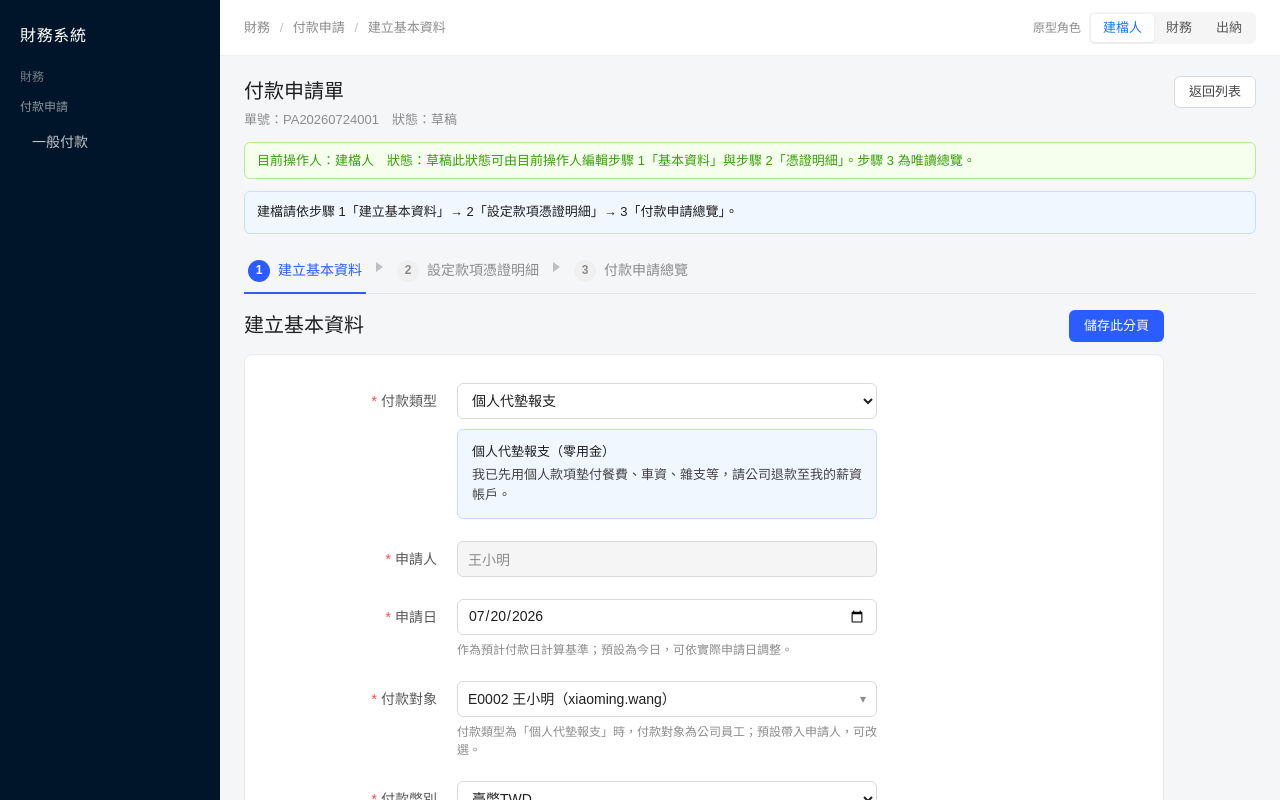
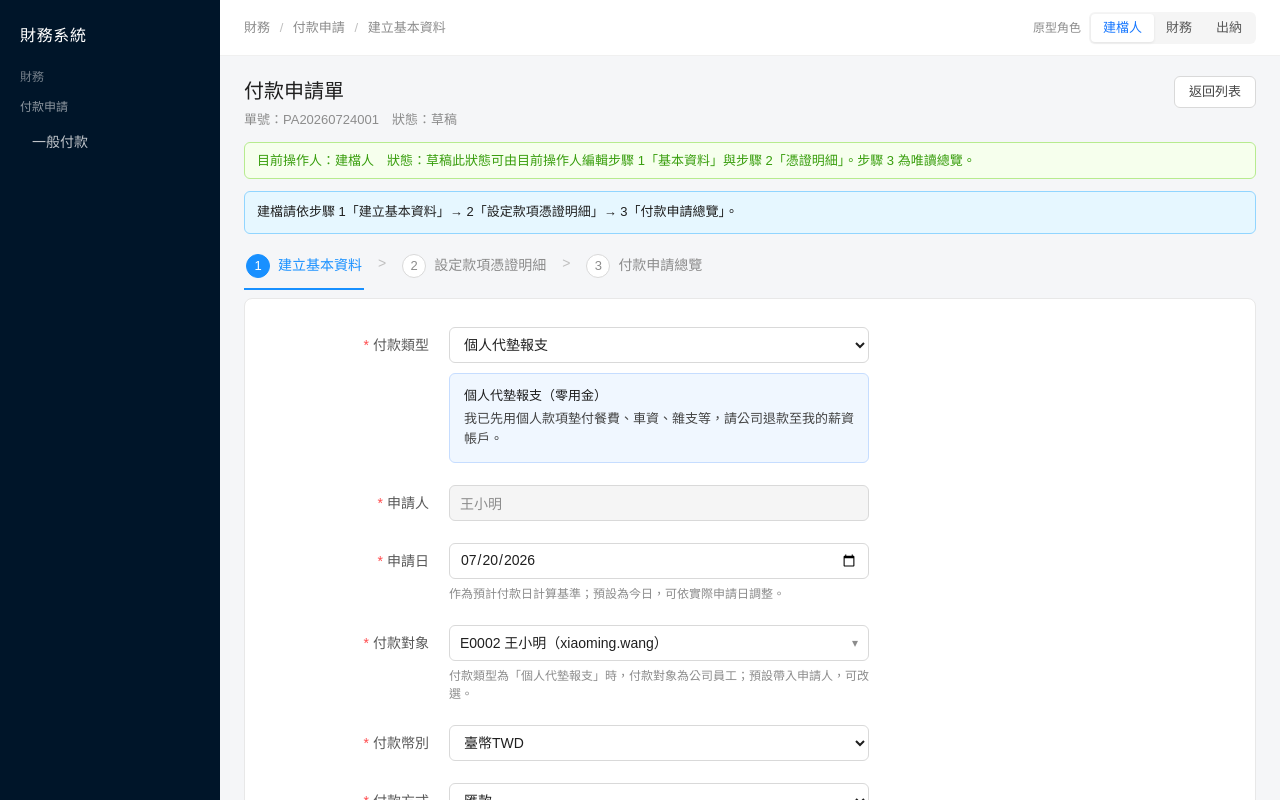
Before and after one commit to abc310144-bit/Payment-application, a React (Vite) app: page /applications/1/overview in a window 1280 px wide. Shown: the top 800 px of the page. Built offline with nearby package versions, Linux system fonts and the light colour scheme.

Commit message:
Align payment wizard UI with UrMart-style stepper and bottom-right actions.
Use hollow/active blue step circles, chevron separators, Ant blue primary, and white content panels.

Co-authored-by: Cursor <cursoragent@cursor.com>

```diff
--- a/src/components/ApplicationStepper.css
+++ b/src/components/ApplicationStepper.css
@@ -1,53 +1,59 @@
 .app-stepper {
   display: flex;
   flex-wrap: wrap;
-  align-items: center;
-  gap: 4px 0;
-  margin-bottom: 16px;
-  padding: 4px 0 12px;
-  border-bottom: 1px solid #e8e8e8;
+  align-items: flex-end;
+  gap: 0;
+  margin: 0 0 8px;
+  padding: 0 0 0;
+  border-bottom: none;
 }
 
 .app-step-wrap {
   display: flex;
-  align-items: center;
+  align-items: flex-end;
 }
 
 .app-step-sep {
-  display: inline-block;
-  width: 0;
-  height: 0;
-  margin: 0 10px;
-  border-top: 5px solid transparent;
-  border-bottom: 5px solid transparent;
-  border-left: 7px solid #bfbfbf;
+  display: inline-flex;
+  align-items: center;
+  align-self: center;
+  margin: 0 14px 10px;
+  color: #bfbfbf;
+  font-size: 14px;
+  line-height: 1;
+  user-select: none;
 }
 
 .app-step {
   display: inline-flex;
   align-items: center;
   gap: 8px;
-  padding: 6px 4px 10px;
+  padding: 8px 2px 10px;
   border-bottom: 2px solid transparent;
-  margin-bottom: -13px;
   color: #8c8c8c;
   text-decoration: none;
   font-size: 14px;
   line-height: 1.4;
+  font-weight: 400;
 }
 
 a.app-step:hover {
-  color: #2b5cff;
+  color: #1890ff;
+}
+
+a.app-step:hover .app-step-index {
+  border-color: #1890ff;
+  color: #1890ff;
 }
 
 .app-step.is-active {
-  color: #2b5cff;
-  font-weight: 600;
-  border-bottom-color: #2b5cff;
+  color: #1890ff;
+  font-weight: 500;
+  border-bottom-color: #1890ff;
 }
 
 .app-step.is-locked {
-  opacity: 0.55;
+  opacity: 0.7;
   cursor: default;
 }
 
@@ -55,23 +61,35 @@ a.app-step:hover {
   display: inline-flex;
   align-items: center;
   justify-content: center;
-  width: 22px;
-  height: 22px;
+  width: 24px;
+  height: 24px;
   border-radius: 50%;
-  background: #f0f0f0;
+  border: 1px solid #d9d9d9;
+  background: #fff;
   color: #8c8c8c;
-  font-size: 12px;
-  font-weight: 600;
+  font-size: 13px;
+  font-weight: 500;
   flex-shrink: 0;
+  box-sizing: border-box;
 }
 
 .app-step.is-active .app-step-index {
-  background: #2b5cff;
+  border-color: #1890ff;
+  background: #1890ff;
   color: #fff;
 }
 
+.app-step-label {
+  white-space: nowrap;
+}
+
 @media (max-width: 720px) {
+  .app-step-sep {
+    margin: 0 8px 10px;
+  }
+
   .app-step-label {
-    max-width: 6.5em;
+    max-width: 7em;
+    white-space: normal;
   }
 }
--- a/src/components/ApplicationStepper.tsx
+++ b/src/components/ApplicationStepper.tsx
@@ -37,7 +37,11 @@ export function ApplicationStepper({
 
         return (
           <div className="app-step-wrap" key={item.step}>
-            {index > 0 && <span className="app-step-sep" aria-hidden="true" />}
+            {index > 0 && (
+              <span className="app-step-sep" aria-hidden="true">
+                &gt;
+              </span>
+            )}
             {applicationId && !locked ? (
               <Link
                 to={`/applications/${applicationId}/${item.path}`}
--- a/src/components/ApplicationSummaryPanel.css
+++ b/src/components/ApplicationSummaryPanel.css
@@ -4,23 +4,25 @@
   gap: 16px;
 }
 
-.summary-toolbar {
-  display: flex;
-  align-items: center;
-  justify-content: space-between;
-  gap: 12px;
-}
-
-.summary-toolbar h2 {
+.summary-panel > h2 {
   margin: 0;
   font-size: 15px;
   font-weight: 600;
 }
 
-.summary-actions {
+.summary-footer {
   display: flex;
+  justify-content: flex-end;
   flex-wrap: wrap;
   gap: 8px;
+  margin-top: 8px;
+}
+
+.summary-footer .btn-step {
+  min-width: 120px;
+  height: 36px;
+  padding: 0 20px;
+  font-size: 14px;
 }
 
 .summary-notice {
@@ -33,10 +35,16 @@
 }
 
 .summary-card {
-  background: #fff;
-  border: 1px solid #e8e8e8;
-  border-radius: 8px;
-  padding: 20px 24px;
+  background: transparent;
+  border: none;
+  border-top: 1px solid #f0f0f0;
+  border-radius: 0;
+  padding: 16px 0 4px;
+}
+
+.summary-card:first-of-type {
+  border-top: none;
+  padding-top: 0;
 }
 
 .summary-card h3 {
--- a/src/components/OverviewForm.tsx
+++ b/src/components/OverviewForm.tsx
@@ -273,14 +273,9 @@ export function OverviewForm({
   return (
     <div className="overview-page">
       <form onSubmit={handleSubmit}>
-        {(showTitle || (!locked && onSubmit)) && (
+        {showTitle && (
           <div className="page-header">
-            {showTitle ? <h1>{title}</h1> : <h2 className="overview-embed-title">{title}</h2>}
-            {!locked && onSubmit && (
-              <button type="submit" className="btn btn-primary">
-                {submitLabel}
-              </button>
-            )}
+            <h1>{title}</h1>
           </div>
         )}
 
@@ -562,6 +557,14 @@ export function OverviewForm({
           </div>
           )}
         </div>
+
+        {!locked && onSubmit && (
+          <div className="form-footer">
+            <button type="submit" className="btn btn-primary btn-step">
+              {submitLabel}
+            </button>
+          </div>
+        )}
       </form>
     </div>
   )
--- a/src/index.css
+++ b/src/index.css
@@ -46,12 +46,12 @@ a {
 }
 
 .btn-primary {
-  background: #2b5cff;
+  background: #1890ff;
   color: #fff;
 }
 
 .btn-primary:hover {
-  background: #1f4ae6;
+  background: #40a9ff;
 }
 
 .btn-default {
@@ -61,8 +61,8 @@ a {
 }
 
 .btn-default:hover {
-  border-color: #2b5cff;
-  color: #2b5cff;
+  border-color: #1890ff;
+  color: #1890ff;
 }
 
 .btn:disabled,
@@ -86,7 +86,7 @@ a {
   height: auto;
   padding: 0 6px;
   background: transparent;
-  color: #2b5cff;
+  color: #1890ff;
   border: none;
 }
 
--- a/src/pages/ApplicationWorkspacePage.css
+++ b/src/pages/ApplicationWorkspacePage.css
@@ -24,11 +24,18 @@
   color: #8c8c8c;
 }
 
+.workspace-panel {
+  background: #fff;
+  border: 1px solid #e8e8e8;
+  border-radius: 8px;
+  padding: 20px 24px 28px;
+}
+
 .logic-hint {
-  margin-bottom: 16px;
+  margin-bottom: 12px;
   padding: 10px 12px;
-  background: #f0f7ff;
-  border: 1px solid #c6ddff;
+  background: #e6f7ff;
+  border: 1px solid #91d5ff;
   border-radius: 6px;
   font-size: 13px;
   line-height: 1.6;
@@ -54,85 +61,38 @@
   color: #8c8c8c;
 }
 
-.details-head {
-  display: flex;
-  align-items: center;
-  justify-content: space-between;
-  gap: 12px;
-  margin-bottom: 12px;
+.step-details .overview-page,
+.workspace-panel .overview-page {
+  max-width: none;
 }
 
-.details-head h2 {
-  margin: 0;
-}
-
-.tabs {
-  display: flex;
-  gap: 4px;
-  border-bottom: 1px solid #e8e8e8;
-  margin-bottom: 16px;
-}
-
-.tab {
+.workspace-panel .overview-card {
   border: none;
-  background: transparent;
-  padding: 10px 16px;
-  font-size: 14px;
-  color: #8c8c8c;
-  cursor: pointer;
-  border-bottom: 2px solid transparent;
-  margin-bottom: -1px;
-}
-
-.tab.active {
-  color: #2b5cff;
-  font-weight: 600;
-  border-bottom-color: #2b5cff;
+  border-radius: 0;
+  padding: 8px 0 0;
 }
 
 .step-footer {
   display: flex;
   justify-content: flex-end;
-  margin-top: 16px;
-  padding-top: 12px;
-  border-top: 1px solid #f0f0f0;
+  margin-top: 24px;
+  padding-top: 4px;
+}
+
+.step-footer .btn-step {
+  min-width: 120px;
+  height: 36px;
+  padding: 0 20px;
+  font-size: 14px;
 }
 
 .writeoff-entry {
-  margin-top: 20px;
-  padding-top: 12px;
-  border-top: 1px dashed #e8e8e8;
+  margin-top: 16px;
   font-size: 13px;
 }
 
 .writeoff-entry a {
-  color: #2b5cff;
-}
-
-.summary-card {
-  background: #fff;
-  border: 1px solid #e8e8e8;
-  border-radius: 8px;
-  padding: 20px 24px;
-}
-
-.summary-grid {
-  display: grid;
-  grid-template-columns: repeat(2, minmax(0, 1fr));
-  gap: 14px 24px;
-  margin: 0;
-}
-
-.summary-grid dt {
-  font-size: 12px;
-  color: #8c8c8c;
-  margin-bottom: 4px;
-}
-
-.summary-grid dd {
-  margin: 0;
-  font-size: 14px;
-  color: #1f1f1f;
+  color: #1890ff;
 }
 
 .placeholder-note {
@@ -145,8 +105,28 @@
   line-height: 1.6;
 }
 
-@media (max-width: 720px) {
-  .summary-grid {
-    grid-template-columns: 1fr;
-  }
+.create-wizard {
+  background: #fff;
+  border: 1px solid #e8e8e8;
+  border-radius: 8px;
+  padding: 20px 24px 28px;
 }
+
+.create-wizard .overview-page {
+  max-width: none;
+}
+
+.create-wizard .overview-card {
+  border: none;
+  border-radius: 0;
+  padding: 12px 0 0;
+}
+
+.create-wizard .page-header {
+  margin-bottom: 8px;
+}
+
+.create-wizard .page-header h1 {
+  font-size: 16px;
+  font-weight: 600;
+}
--- a/src/pages/ApplicationWorkspacePage.tsx
+++ b/src/pages/ApplicationWorkspacePage.tsx
@@ -95,6 +95,7 @@ export function ApplicationWorkspacePage({ tab }: { tab: TabKey }) {
 
       <ApplicationStepper current={step} applicationId={app.id} />
 
+      <div className="workspace-panel">
         {tab === 'overview' && (
           <OverviewTab
             key={`${app.id}-${role}-${app.status}`}
@@ -109,7 +110,7 @@ export function ApplicationWorkspacePage({ tab }: { tab: TabKey }) {
             <div className="step-footer">
               <button
                 type="button"
-              className="btn btn-primary"
+                className="btn btn-primary btn-step"
                 onClick={() => navigate(`/applications/${app.id}/summary`)}
               >
                 儲存此分頁
@@ -119,6 +120,7 @@ export function ApplicationWorkspacePage({ tab }: { tab: TabKey }) {
         )}
         {tab === 'summary' && <ApplicationSummaryPanel app={app} />}
         {tab === 'writeoff' && <WriteoffHistoryPanel app={app} />}
+      </div>
 
       {showWriteoff && tab !== 'writeoff' && (
         <div className="writeoff-entry">
@@ -195,7 +197,7 @@ function OverviewTab({
     <OverviewForm
       initial={toForm(app)}
       readOnly={!writable}
-      showTitle
+      showTitle={false}
       title="建立基本資料"
       submitLabel="儲存此分頁"
       onSubmit={writable ? handleSubmit : undefined}
--- a/src/pages/PaymentOverviewPage.css
+++ b/src/pages/PaymentOverviewPage.css
@@ -51,6 +51,20 @@
   padding: 28px 32px 36px;
 }
 
+.form-footer {
+  display: flex;
+  justify-content: flex-end;
+  margin-top: 20px;
+  padding-top: 4px;
+}
+
+.btn-step {
+  min-width: 120px;
+  height: 36px;
+  padding: 0 20px;
+  font-size: 14px;
+}
+
 .form-row {
   display: grid;
   grid-template-columns: 160px minmax(0, 420px);
@@ -95,8 +109,8 @@
 
 .form-control input:focus,
 .form-control select:focus {
-  border-color: #2b5cff;
-  box-shadow: 0 0 0 2px rgba(43, 92, 255, 0.12);
+  border-color: #1890ff;
+  box-shadow: 0 0 0 2px rgba(24, 144, 255, 0.15);
 }
 
 .form-control input:disabled,
--- a/src/pages/PaymentOverviewPage.tsx
+++ b/src/pages/PaymentOverviewPage.tsx
@@ -6,6 +6,7 @@ import { useRole } from '../context/RoleContext'
 import type { PaymentOverviewForm } from '../types/payment'
 import { getPayeeDisplayName } from '../utils/payee'
 import './PaymentOverviewPage.css'
+import './ApplicationWorkspacePage.css'
 
 export function PaymentOverviewPage() {
   const navigate = useNavigate()
@@ -36,6 +37,7 @@ export function PaymentOverviewPage() {
     <div className="create-wizard">
       <ApplicationStepper current={1} disableFuture />
       <OverviewForm
+        showTitle={false}
         title="建立基本資料"
         submitLabel="儲存此分頁"
         onSubmit={handleSubmit}
```
Also changed, not shown: src/components/ApplicationSummaryPanel.tsx (+30 -29 lines). Lines whose indentation alone changed are shown as unchanged.
